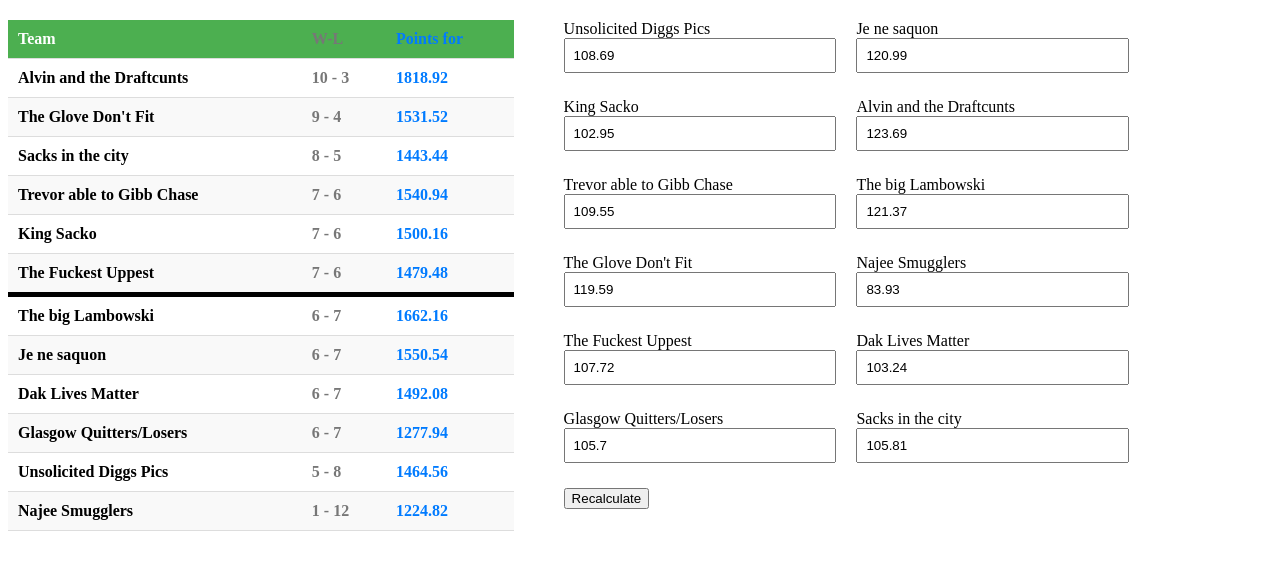
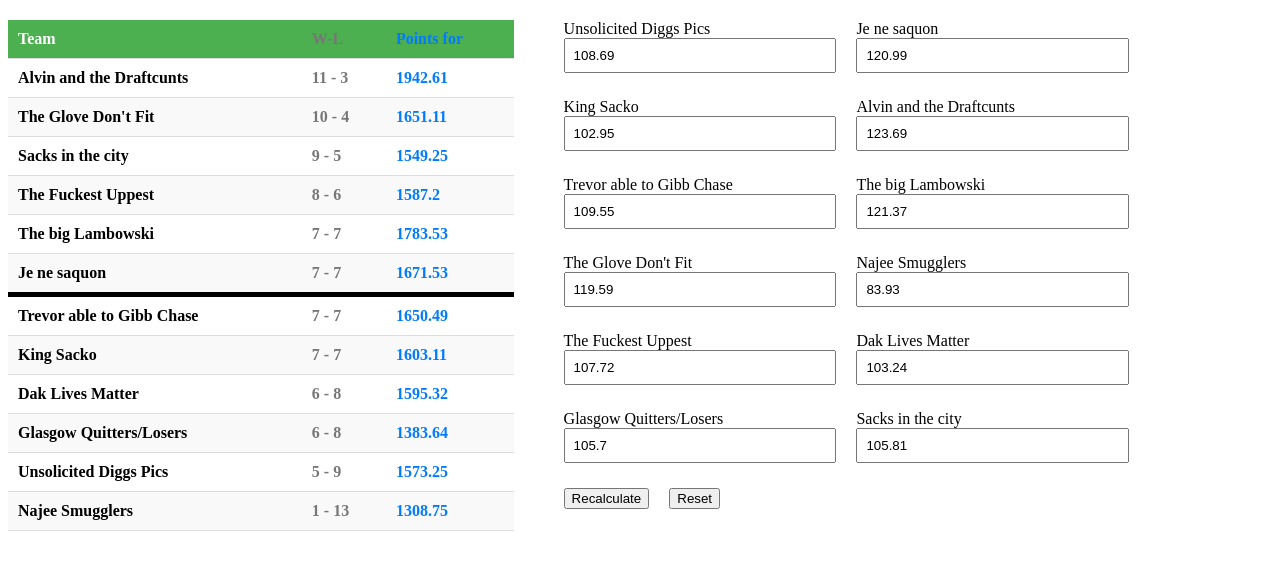
Before and after one commit to agentshowers/fflastweek, a plain HTML site: page index.html in a window 1280 px wide. Drawn offline with nearby package versions, Linux system fonts and the light colour scheme.

Commit message:
defaults + reset

```diff
--- a/index.html
+++ b/index.html
@@ -40,6 +40,7 @@
       </div>
 
       <button @click="submitScores()">Recalculate</button>
+      <button @click="resetGames()">Reset</button>
     </div>
   </div>
 
--- a/script.js
+++ b/script.js
@@ -21,19 +21,13 @@ const App = {
   data() {
     return {
       teams: [],
-      games: [
-        new Game("Unsolicited Diggs Pics", 108.69, "Je ne saquon", 120.99),
-        new Game("King Sacko", 102.95, "Alvin and the Draftcunts", 123.69),
-        new Game("Trevor able to Gibb Chase", 109.55, "The big Lambowski", 121.37),
-        new Game("The Glove Don't Fit", 119.59, "Najee Smugglers", 83.93),
-        new Game("The Fuckest Uppest", 107.72, "Dak Lives Matter", 103.24),
-        new Game("Glasgow Quitters/Losers", 105.7, "Sacks in the city", 105.81),
-      ]
+      games: []
     }
   },
 
   created() {
     this.resetTeams();
+    this.resetGames();
   },
 
   methods: {
@@ -54,8 +48,24 @@ const App = {
       ];
     },
 
+    resetGames () {
+      this.games = [
+        new Game("Unsolicited Diggs Pics", 108.69, "Je ne saquon", 120.99),
+        new Game("King Sacko", 102.95, "Alvin and the Draftcunts", 123.69),
+        new Game("Trevor able to Gibb Chase", 109.55, "The big Lambowski", 121.37),
+        new Game("The Glove Don't Fit", 119.59, "Najee Smugglers", 83.93),
+        new Game("The Fuckest Uppest", 107.72, "Dak Lives Matter", 103.24),
+        new Game("Glasgow Quitters/Losers", 105.7, "Sacks in the city", 105.81),
+      ];
+      this.sortTeams();
+    },
+
     submitScores() {
       this.resetTeams();
+      this.sortTeams();
+    },
+
+    sortTeams() {
       this.games.forEach((game) => {
         let team1 = this.teams.find((team) => team.name === game.team1Name);
         let team2 = this.teams.find((team) => team.name === game.team2Name);
@@ -71,10 +81,7 @@ const App = {
           team1.losses++;
         }
       });
-      this.sortTeams();
-    },
 
-    sortTeams() {
       this.teams.sort(function(team1, team2) {
         if (team1.wins === team2.wins) {
           return team2.points - team1.points;
--- a/styles.css
+++ b/styles.css
@@ -94,3 +94,7 @@ tr:nth-child(6) {
   gap: 40px;
   margin-bottom: 25px;
 }
+
+button {
+  margin-right: 20px;
+}
```
